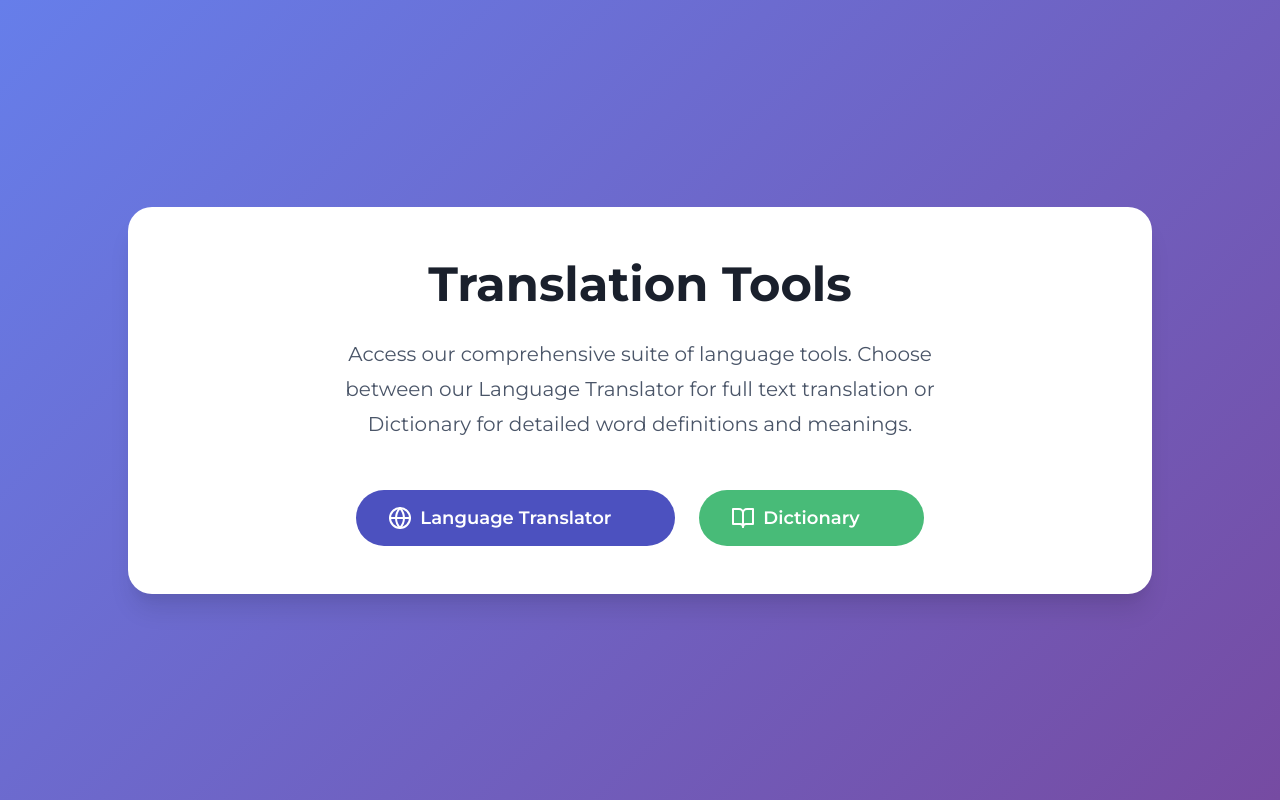
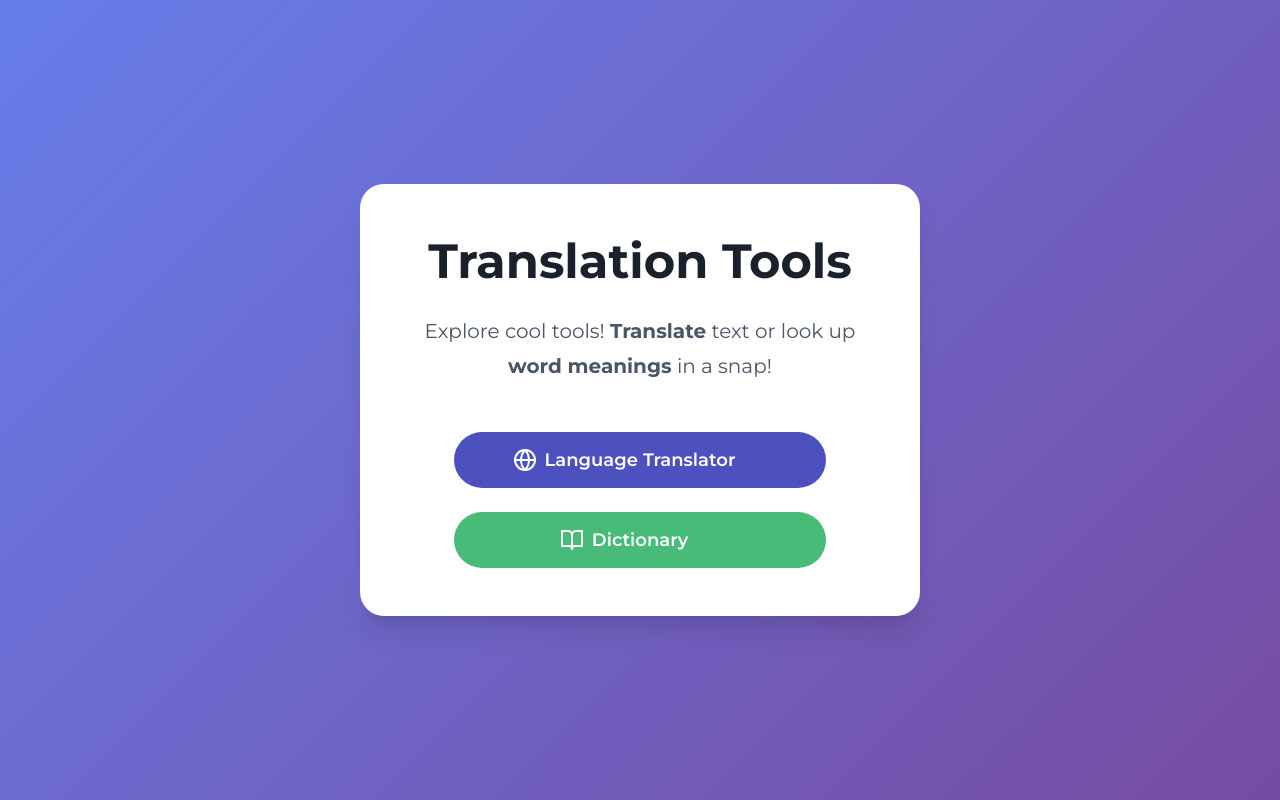
Before and after one commit to Divii2205/Translate, a plain HTML site: page index.html in a window 1280 px wide. Drawn offline with Linux system fonts and the light colour scheme.

Commit message:
Enhance CSS of landing page

```diff
--- a/index.html
+++ b/index.html
@@ -27,7 +27,7 @@
 
       .container {
         width: 100%;
-        max-width: 64rem;
+        max-width: 35rem;
       }
 
       .card {
@@ -62,6 +62,7 @@
         gap: 1.5rem;
         justify-content: center;
         align-items: center;
+        flex-wrap: wrap;
       }
 
       .button {
@@ -74,8 +75,8 @@
         text-decoration: none;
         border-radius: 9999px;
         transition: all 0.3s ease;
-        position: relative;
         overflow: hidden;
+        width: 80%;
       }
 
       .translator-btn {
@@ -144,9 +145,7 @@
       <main class="card">
         <h1>Translation Tools</h1>
         <p class="description">
-          Access our comprehensive suite of language tools. Choose between our
-          Language Translator for full text translation or Dictionary for
-          detailed word definitions and meanings.
+          Explore cool tools! <b>Translate</b> text or look up <b>word meanings</b> in a snap!
         </p>
         <div class="buttons">
           <a href="translator.html" class="button translator-btn">
```
